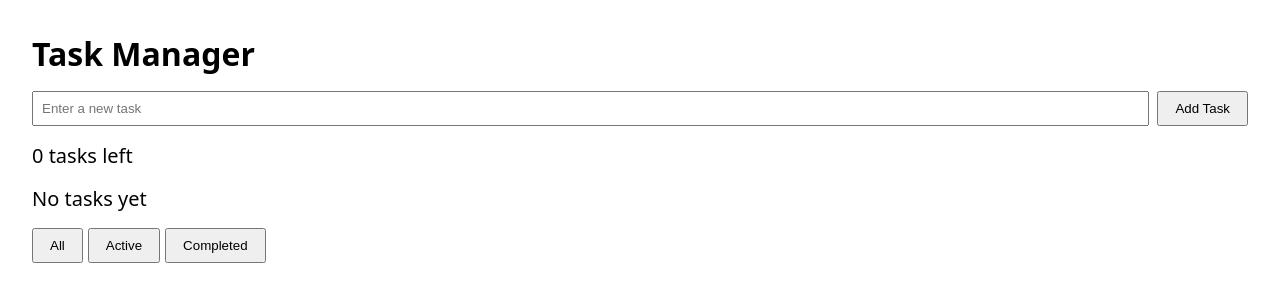
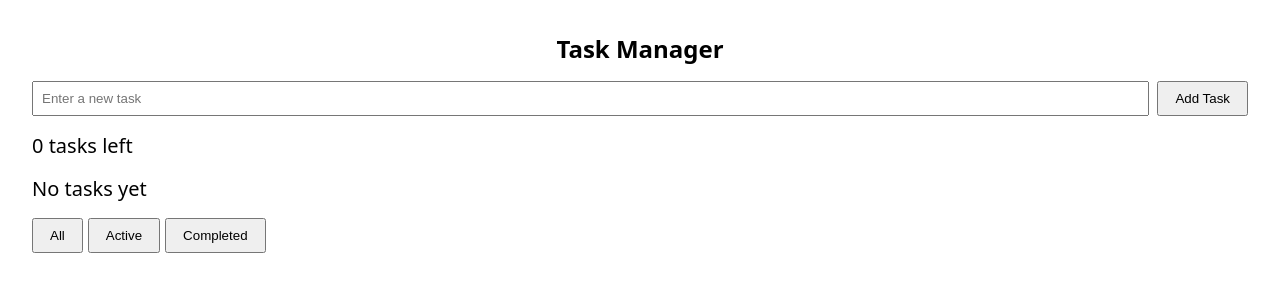
Before and after one commit to shittuadams/task-manager, a React (Vite) app: page / in a window 1280 px wide. Shown: the top 302 px of the page. Built offline with nearby package versions, Linux system fonts and the light colour scheme.

Commit message:
center h2

```diff
--- a/src/App.jsx
+++ b/src/App.jsx
@@ -50,7 +50,7 @@ function App() {
 
   return (
     <div className="App">
-      <h1>Task Manager</h1>
+      <h2>Task Manager</h2>
 
       <div className="task-input input-add">
         <input
--- a/src/index.css
+++ b/src/index.css
@@ -12,6 +12,10 @@ body {
 .app {
   max-width: 400px;
   margin: 0;
+}
+
+h2 {
+  text-align: center;
 }
 
 .task-input {
```
